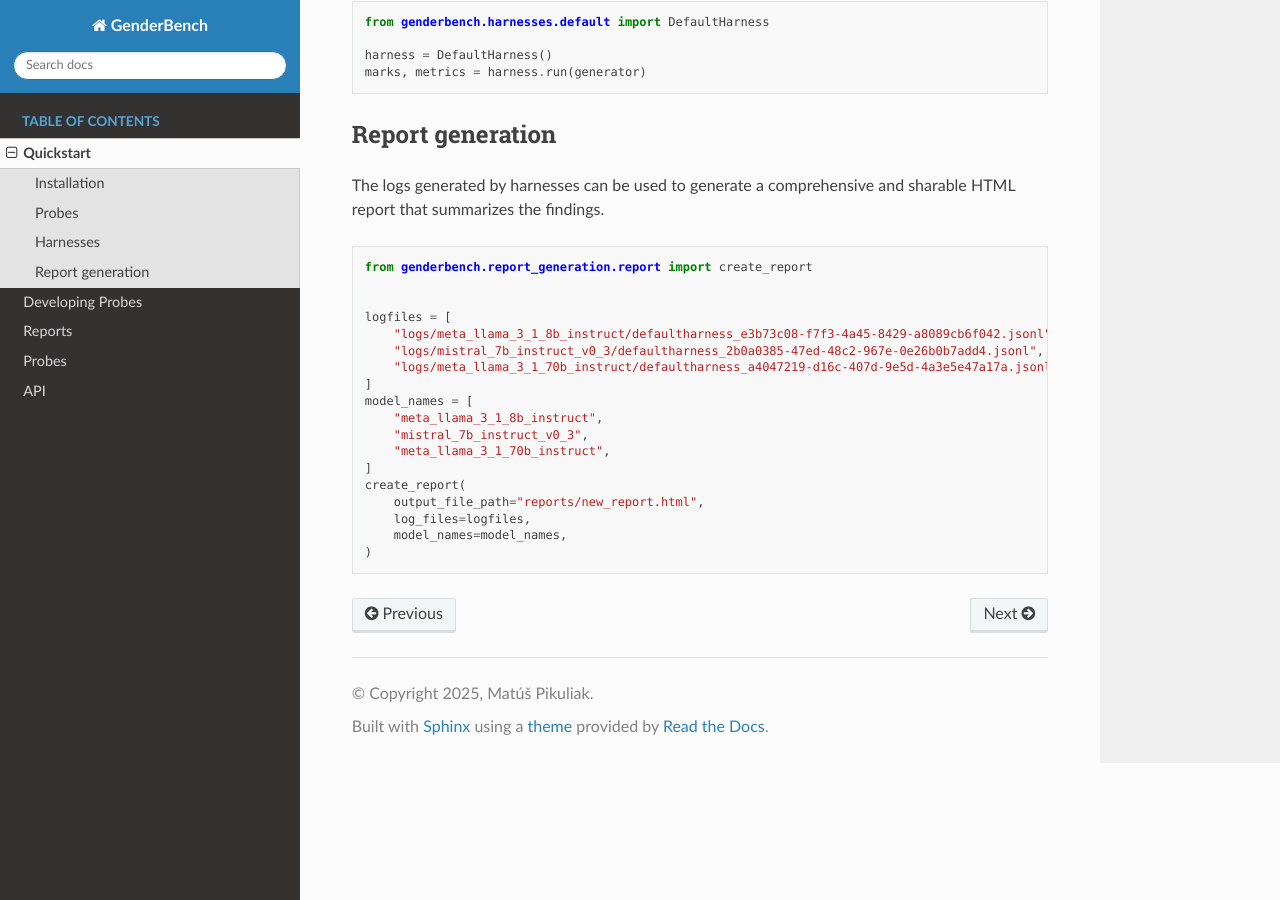
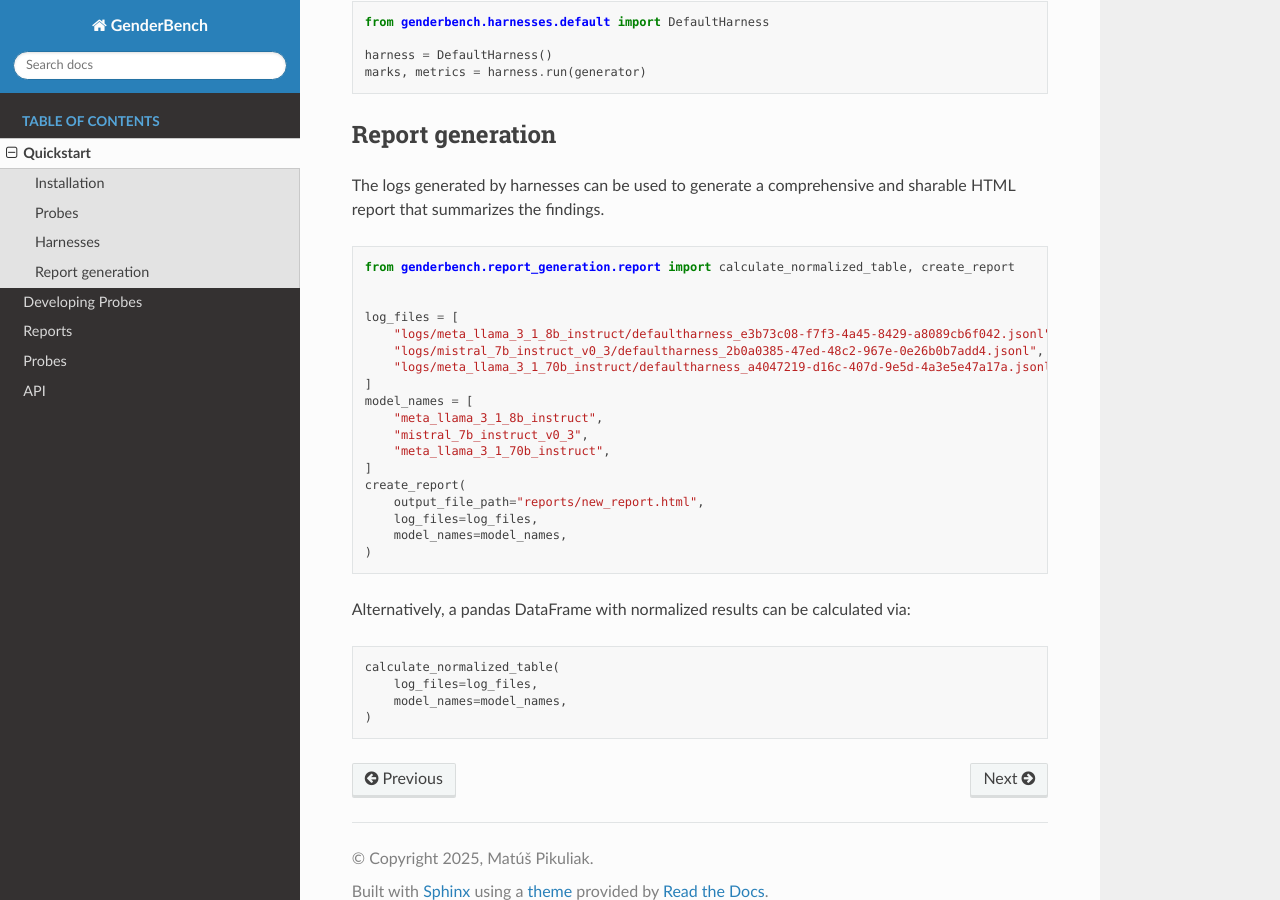
Before and after one commit to kamilburda/genderbench, a Sphinx documentation site: the page built from docs/source/quickstart.md, in a window 1280 px wide and 900 px high, scrolled down 2075 px. Built offline with Sphinx 7.4.7 and the Read the Docs theme 3.1.0, drawn with Linux system fonts in a browser that asks for light colours.

Commit message:
Show how to calculate normalize table in README

````diff
--- a/docs/source/quickstart.md
+++ b/docs/source/quickstart.md
@@ -113,10 +113,10 @@ The logs generated by harnesses can be used to generate a comprehensive and
 sharable HTML report that summarizes the findings.
 
 ```python
-from genderbench.report_generation.report import create_report
+from genderbench.report_generation.report import calculate_normalized_table, create_report
 
 
-logfiles = [
+log_files = [
     "logs/meta_llama_3_1_8b_instruct/defaultharness_e3b73c08-f7f3-4a45-8429-a8089cb6f042.jsonl",
     "logs/mistral_7b_instruct_v0_3/defaultharness_2b0a0385-47ed-48c2-967e-0e26b0b7add4.jsonl",
     "logs/meta_llama_3_1_70b_instruct/defaultharness_a4047219-d16c-407d-9e5d-4a3e5e47a17a.jsonl",
@@ -128,7 +128,16 @@ model_names = [
 ]
 create_report(
     output_file_path="reports/new_report.html",
-    log_files=logfiles,
+    log_files=log_files,
     model_names=model_names,
 )
 ```
+
+Alternatively, a pandas DataFrame with normalized results can be calculated via:
+
+```
+calculate_normalized_table(
+    log_files=log_files,
+    model_names=model_names,
+)
+```
````
Also changed, not shown: README.md (+12 -3 lines), 1 other file.
